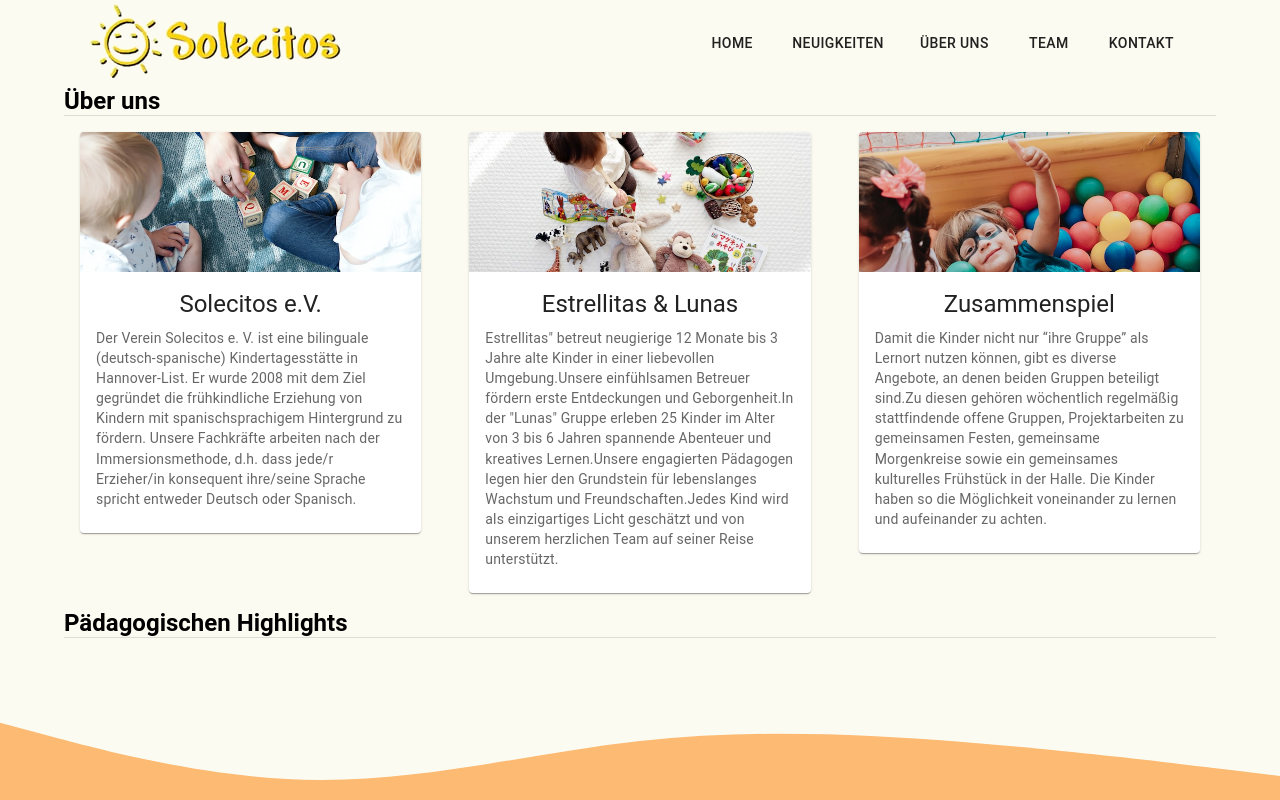
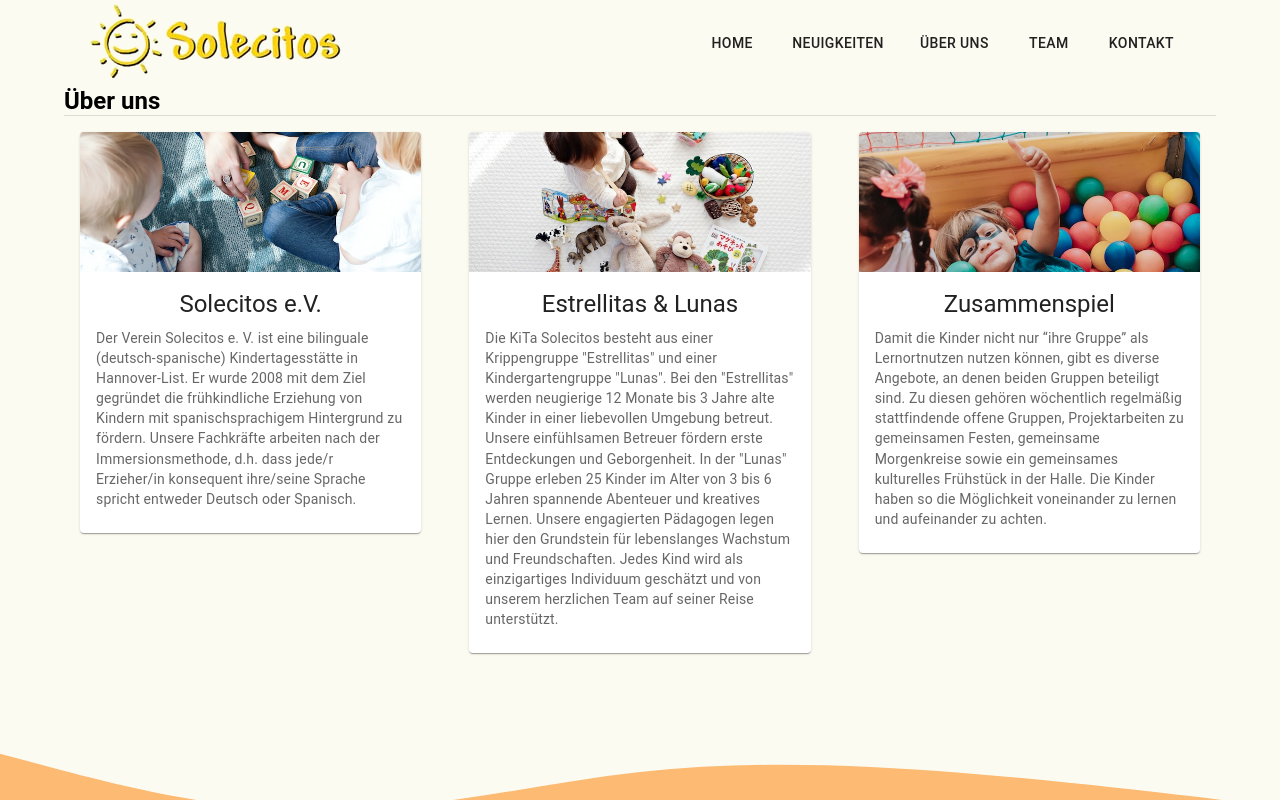
Before and after one commit to cschindlbeck/solecitos, a React (Create React App) app: page /about in a window 1280 px wide. Shown: the top 800 px of the page. Built offline with nearby package versions, Linux system fonts and the light colour scheme; a web font is replaced by a local one.

Commit message:
(fix) Various Fixes: Fix npm deploy in README, height in team cards, fix team text, about text, Add dockerignore, Sort const in Home, Make cards fill entire width

```diff
--- a/src/component/About.js
+++ b/src/component/About.js
@@ -17,14 +17,25 @@ Erzieher/in konsequent ihre/seine Sprache spricht entweder
 Deutsch oder Spanisch.
 `;
 
-const solecitostext2 = `Estrellitas" betreut neugierige 12 Monate bis 3 Jahre alte Kinder in einer liebevollen Umgebung.Unsere einfühlsamen Betreuer fördern erste Entdeckungen und Geborgenheit.In der "Lunas" Gruppe erleben 25 Kinder im Alter von 3 bis 6 Jahren spannende Abenteuer und kreatives Lernen.Unsere engagierten Pädagogen legen hier den Grundstein für lebenslanges Wachstum und Freundschaften.Jedes Kind wird als einzigartiges Licht geschätzt und von unserem herzlichen Team auf seiner Reise unterstützt.`;
+const solecitostext2 = `
+Die KiTa Solecitos besteht aus einer Krippengruppe "Estrellitas" und
+einer Kindergartengruppe "Lunas".
+Bei den "Estrellitas" werden neugierige 12 Monate bis 3 Jahre alte Kinder
+in einer liebevollen Umgebung betreut.
+Unsere einfühlsamen Betreuer fördern erste Entdeckungen
+und Geborgenheit. In der "Lunas" Gruppe erleben 25 Kinder im Alter von 3 bis 6
+Jahren spannende Abenteuer und kreatives Lernen. Unsere engagierten Pädagogen
+legen hier den Grundstein für lebenslanges Wachstum und Freundschaften.
+Jedes Kind wird als einzigartiges Individuum geschätzt und von unserem herzlichen
+Team auf seiner Reise unterstützt.`;
 
-const solecitostext3 = `Damit die Kinder nicht nur “ihre Gruppe” als Lernort nutzen können, gibt es diverse
-Angebote, an denen beiden Gruppen beteiligt sind.Zu diesen gehören wöchentlich
-regelmäßig stattfindende offene Gruppen, Projektarbeiten zu gemeinsamen Festen,
+const solecitostext3 = `Damit die Kinder nicht nur “ihre Gruppe” als Lernortnutzen
+nutzen können, gibt es diverse Angebote, an denen beiden Gruppen beteiligt sind.
+Zu diesen gehören wöchentlich regelmäßig stattfindende offene Gruppen, Projektarbeiten zu gemeinsamen Festen,
   gemeinsame Morgenkreise sowie ein gemeinsames kulturelles Frühstück in der Halle.
 Die Kinder haben so die Möglichkeit voneinander zu lernen und aufeinander zu
 achten.`;
+
 const contentList = [solecitostext, solecitostext2, solecitostext3];
 const titleList = ["Solecitos e.V.", "Estrellitas & Lunas", "Zusammenspiel"];
 const imageList = [aboutusImage, estrellitasImage, lunasImage];
@@ -53,8 +64,8 @@ export default function About() {
           </Grid>
         ))}
       </Grid>
-      <Typography variant="h3"> Pädagogischen Highlights</Typography>
-      <Divider></Divider>
+      {/* <Typography variant="h3"> Pädagogischen Highlights</Typography> */}
+      {/* <Divider></Divider> */}
     </Container>
   );
 }
--- a/src/component/Home.js
+++ b/src/component/Home.js
@@ -1,8 +1,8 @@
 import React from "react";
 import { Link } from "react-router-dom";
 import { Grid, Container, Typography } from "@mui/material";
+
 import CardContainer from "../shared/SolecitosCardContainer";
-
 import SolecitosButton from "../shared/SolecitosButton";
 import SolecitosCard from "../shared/SolecitosCard";
 import HeroComponent from "../shared/Hero";
@@ -11,15 +11,14 @@ import bilingualImage from "../images/bilingual_small.jpg";
 import healthyImage from "../images/healthy_small.jpg";
 import movementImage from "../images/movement_small.jpg";
 
-const titleList = ["Bilinguale Immersion", "Ernährung", "Bewegung"];
-
 const bilingualText = `Unsere Fachkräfte arbeiten nach der Immersionsmethode, d.h. dass jede/r Erzieher/in konsequent ihre/seine Sprache spricht  entweder Deutsch oder Spanisch. Die Kinder tauchen dabei in beide Sprachen, Spanisch und Deutsch, ein und lernen diese auf natürliche Weise ganz ohne Sprachunterricht.`;
 const healthText = `Gesunde Ernährung ist uns wichtig, daher beziehen wir unsere täglich frisch zubereiteten Mittagessen von einem regionalen Bio-Caterer. Dieser geht im Bedarfsfall auch auf Unverträglichkeiten oder besondere Ernährungsvorstellungen ein.`;
 const movementText = `Um die Kinder in ihrer ganzheitlichen Entwicklung zu unterstützen und ihnen die Möglichkeit zu geben, Erfahrungen auch außerhalb der Kita zu sammeln, nutzen wir viele Angebote außerhalb von Solecitos. Dazu gehören z.B. die Waldwoche, Besuche von Spielplätzen, Museen, Schwimmbad sowie Theater und gemeinsame Einkäufe im Stadtteil. Unser hausinterner Spielplatz umfasst rund 450 qm, mit Sandspielbereiche, Rasenflächen, Bobby-Car-Rennstrecke Nestschaukel, Rutsche und Klettergerüste für alle Altersstufen.`;
 
 const Home = () => {
+  const imageList = [bilingualImage, healthyImage, movementImage];
+  const titleList = ["Bilinguale Immersion", "Ernährung", "Bewegung"];
   const contentList = [bilingualText, healthText, movementText];
-  const imageList = [bilingualImage, healthyImage, movementImage];
 
   return (
     <React.Fragment>
--- a/src/component/Team.js
+++ b/src/component/Team.js
@@ -26,7 +26,7 @@ export default function Team() {
             imageSrc={annaImage}
             name="Marie"
             position="Vorsitzende"
-            test="Marie ist ein begeisterte Erzieherin, die mit ihrem musikalischen Talent
+            text="Marie ist ein begeisterte Erzieherin, die mit ihrem musikalischen Talent
             strahlt. Als leidenschaftliche Salsa-Tänzerin bringt sie temperamentvolle Rhythmen in den Kindergartenalltag.
             Dabei lehrt sie Kinder spielerisch spanische Lieder und Tänze, welche die Freude und Gemeinschaft fördern.
             Ihre Energie verleiht dem Team eine einzigartige Dynamik.
@@ -36,7 +36,7 @@ export default function Team() {
             imageSrc={belenImage}
             name="Belén"
             position="Erzieherin"
-            test="
+            text="
             Belén ist die einfühlsame Erzieherin mit lateinamerikanischen Wurzeln, welche den den Kindern kulturelle Vielfalt vermittelt.
             Sie singt fröhliche Lieder auf Spanisch und motiviert die Kleinen zu kreativem Spiel.
             Beléns Hingabe zur Bildung und ihr herzliches Wesen machen sie zu einem wichtigen Teil des Teams, das die Kinder in einer liebevollen Umgebung fördert.
@@ -46,8 +46,8 @@ export default function Team() {
             imageSrc={juliaImage}
             name="Julia"
             position="Erzieherin"
-            test="Julia eine wichtige Säule des Teams. Ihre spanischen Wurzeln und ihre einfühlsame Natur schaffen eine Atmosphäre des Vertrauens.
-            Mit kreativen Bastelideen und liebevoller Betreuung unterstützt Ana die kindliche Entwicklung.
+            text="Julia eine wichtige Säule des Teams. Ihre spanischen Wurzeln und ihre einfühlsame Natur schaffen eine Atmosphäre des Vertrauens.
+            Mit kreativen Bastelideen und liebevoller Betreuung unterstützt Julia die kindliche Entwicklung.
             Ihr kultureller Hintergrund bereichert die Vielfalt im Kindergarten und fördert ein offenes Miteinander."
           />
         </StaffSectionContainer>
--- a/src/shared/SolecitosCard.js
+++ b/src/shared/SolecitosCard.js
@@ -5,7 +5,7 @@ function SolecitosCard({ image, title, content }) {
   return (
     <Card
       style={{
-        maxWidth: "100%",
+        width: "100%",
         display: "flex",
         flexDirection: "column",
         alignItems: "center",
--- a/src/shared/StaffCard.js
+++ b/src/shared/StaffCard.js
@@ -14,14 +14,12 @@ const StaffImage = styled(CardMedia)`
   height: 175px;
   border-radius: 50%;
   object-fit: cover;
-  // margin-bottom: ${(props) => props.theme.spacing(0)};
 `;
 
 const StaffCardContainer = styled(Card)`
   display: flex;
   flex-direction: column;
   align-items: center;
-  justify-content: center;
   width: 25%;
   padding: ${(props) => props.theme.spacing(2)};
 
@@ -30,7 +28,7 @@ const StaffCardContainer = styled(Card)`
   }
 `;
 
-const StaffCard = ({ imageSrc, name, position, test }) => {
+const StaffCard = ({ imageSrc, name, position, text }) => {
   return (
     <StaffCardContainer>
       <StaffImage component="img" src={imageSrc} alt={name} />
@@ -43,7 +41,7 @@ const StaffCard = ({ imageSrc, name, position, test }) => {
             {position}
           </Typography>
           <Typography variant="body2" color="text.secondary" gutterBottom>
-            {test}
+            {text}
           </Typography>
         </CardContent>
       </TextContainer>
```
Also changed, not shown: 2 other files (tests, documents, lock files or other folders).
